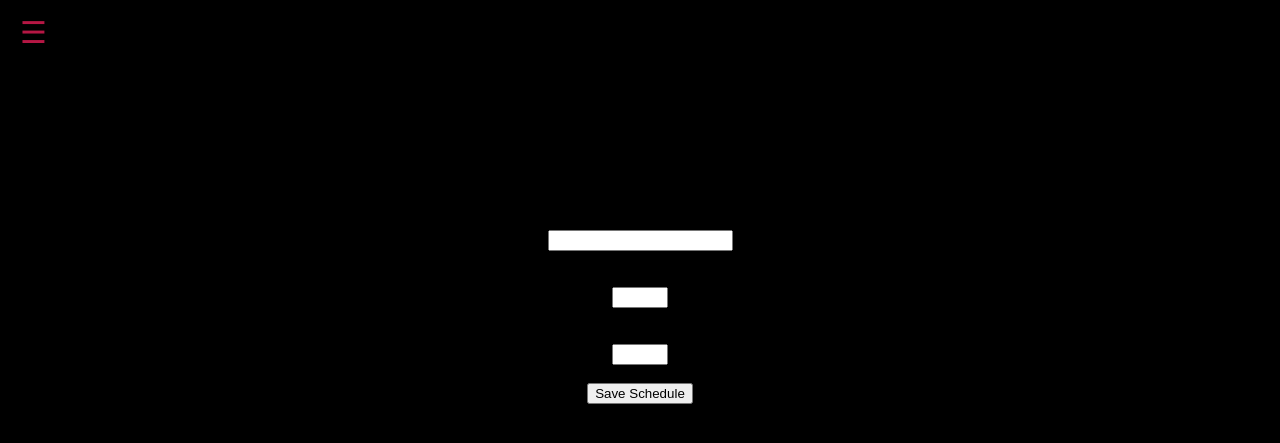
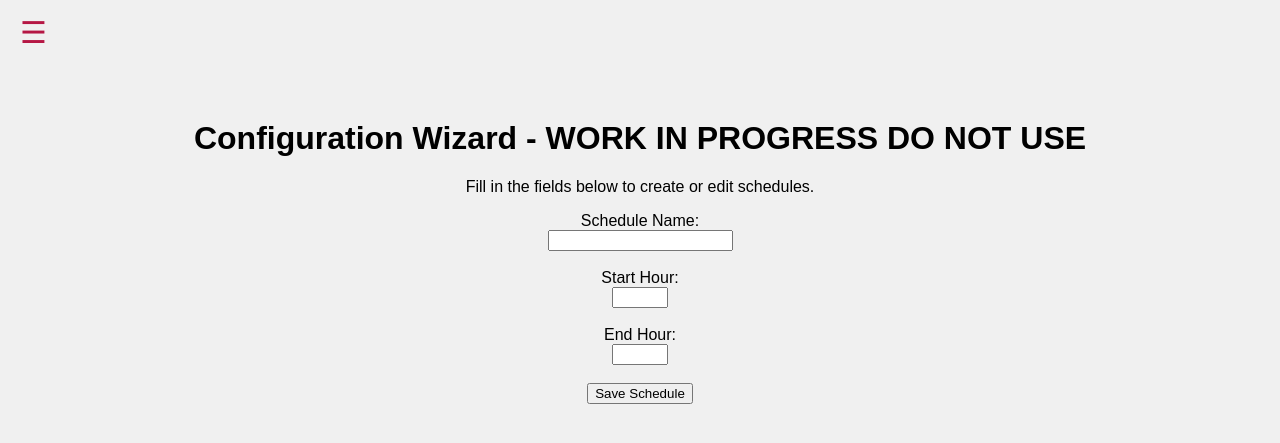
Before and after one commit to WARGit/NostalgiaPi, a Flask app: page /wizard in a window 1280 px wide. Shown: the top 443 px of the page. Run offline with Flask 3, Linux system fonts and the light colour scheme.

Commit message:
need to plan wizard page and get a tv guide to copy layout from

```diff
--- a/static/css/style.css
+++ b/static/css/style.css
@@ -4,6 +4,13 @@ body {
     font-family: Arial, sans-serif;
     background-color: #000000;
 }
+
+body.wizard {
+    margin: 0;
+    font-family: Arial, sans-serif;
+    background-color: #F0F0F0;
+}
+
 
 /* SIDEBAR */
 /* Collapsable side navigation panel (slides in and out from left hand side) */
--- a/templates/wizard.html
+++ b/templates/wizard.html
@@ -3,7 +3,7 @@
 {% block title %}Configuration Wizard{% endblock %}
 
 {% block content %}
-  <h1>Configuration Wizard</h1>
+  <h1>Configuration Wizard - WORK IN PROGRESS DO NOT USE</h1>
   <p>Fill in the fields below to create or edit schedules.</p>
 
   <form id="wizardForm">
```
